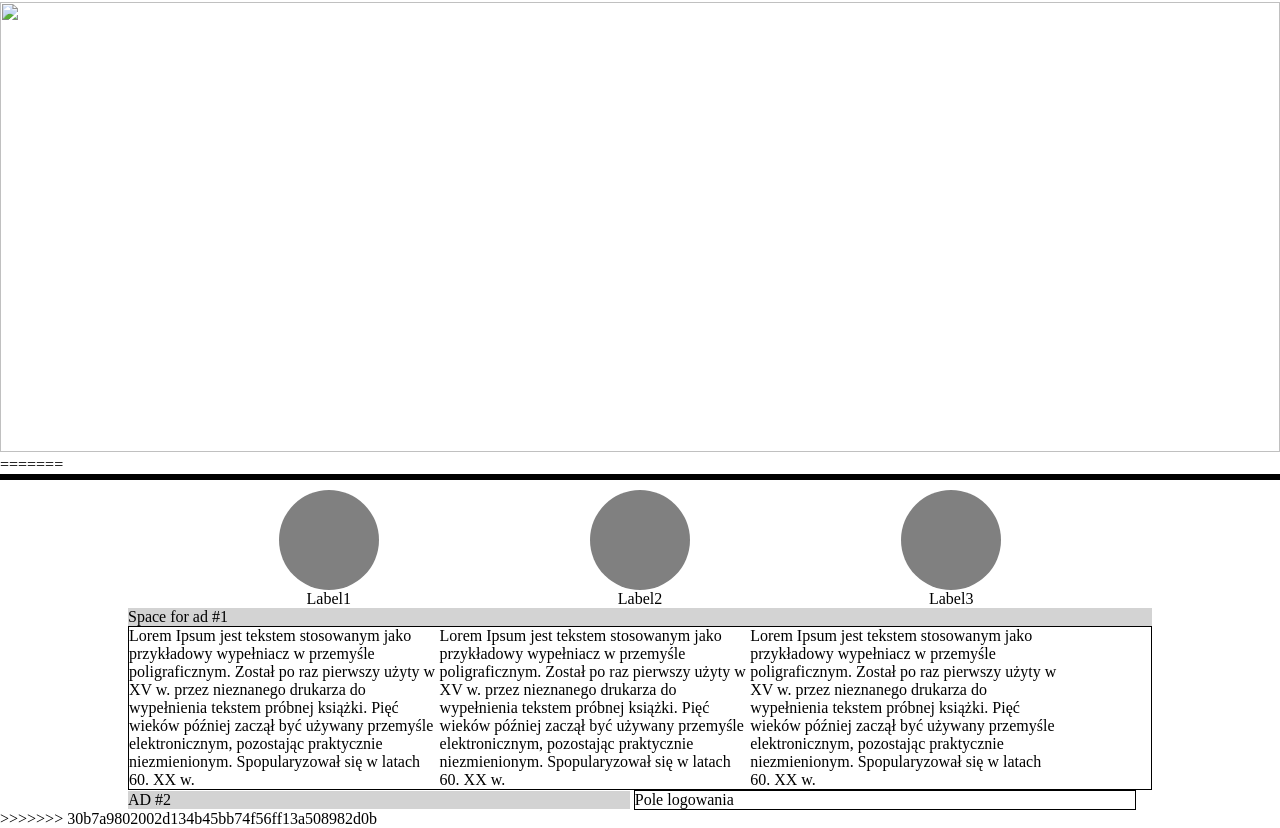
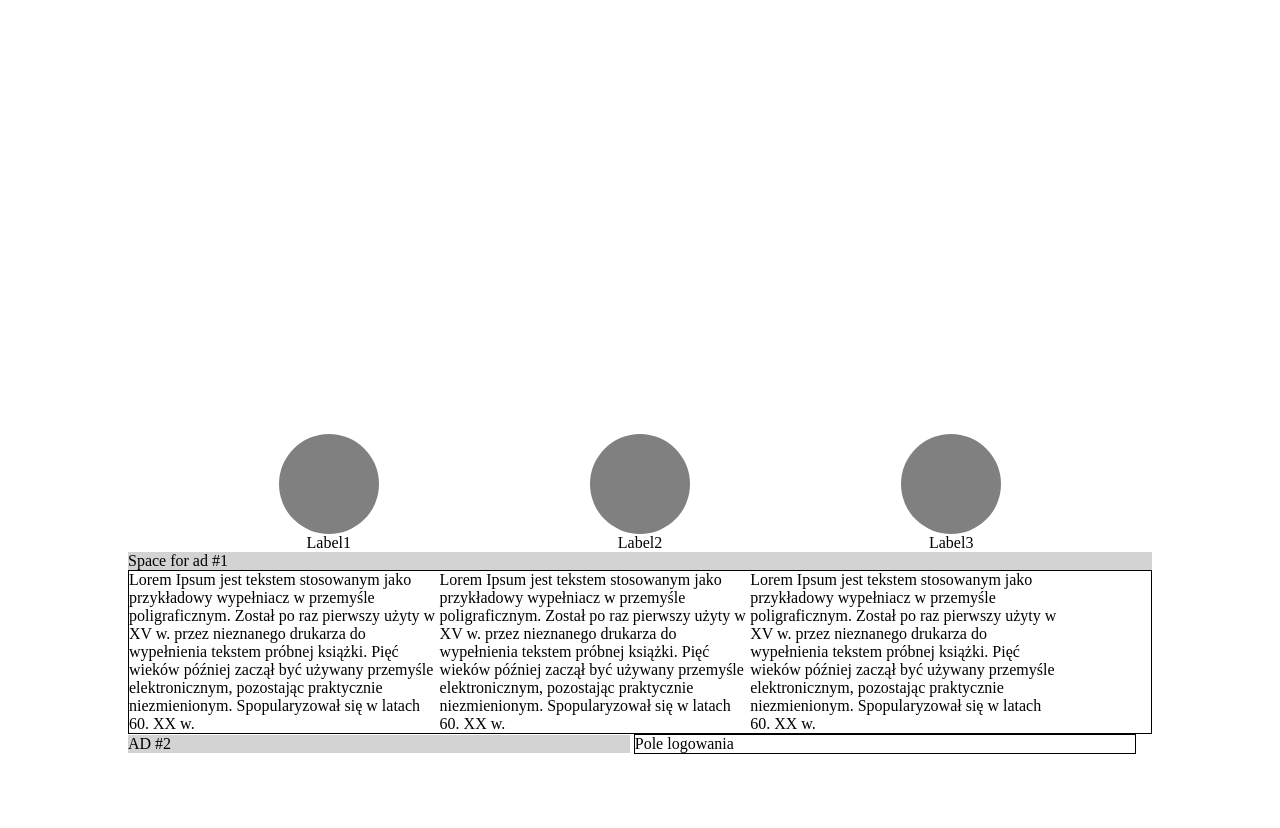
Before and after one commit to Learn2CodePLBackup/WRO_FRONTEND_S0_WKS, a plain HTML site: page index.html in a window 1280 px wide. Shown: the part 102-930 px from the top of the page. After the commit the page ends 856 px from the top, so only its background shows below. Drawn offline with Linux system fonts and the light colour scheme.

Commit message:
solving conflicts index.html

```diff
--- a/index.html
+++ b/index.html
@@ -1,5 +1,4 @@
 <!DOCTYPE html>
-<<<<<<< HEAD
 <html lang="en">
 <head>
     <meta charset="UTF-8">
@@ -22,18 +21,11 @@
         </nav>
         <input id="search_bar" type="text" name="fname" placeholder="Search...">
     </header>
-    <img id="header_panorama" src="">
-</body>
-=======
-<html>
-    <head>
-        <link rel="stylesheet" href="style.css">
-    </head>
-    <body>
-        <header>
-<!-- miejsce na menu i header -->
-        </header>
-        <section class="mainBody">
+    <section id="header_panorama">
+    <img id="header_panorama_img" src="">
+    </section>
+
+    <section class="mainBody">
             <section class="mainThreePlaceholders">
                 <!-- <div class="mainThreePlaceholders"> -->
                     <div class="mainThreeColumns">
@@ -70,5 +62,5 @@
             </section>
         </section>
     </body>
->>>>>>> 30b7a9802002d134b45bb74f56ff13a508982d0b
+</body>
 </html>
```
